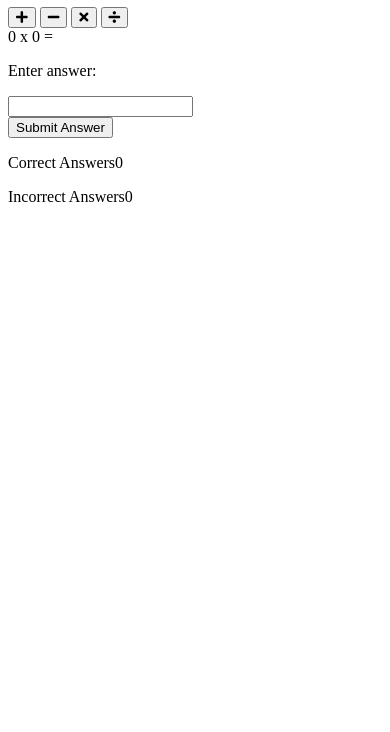
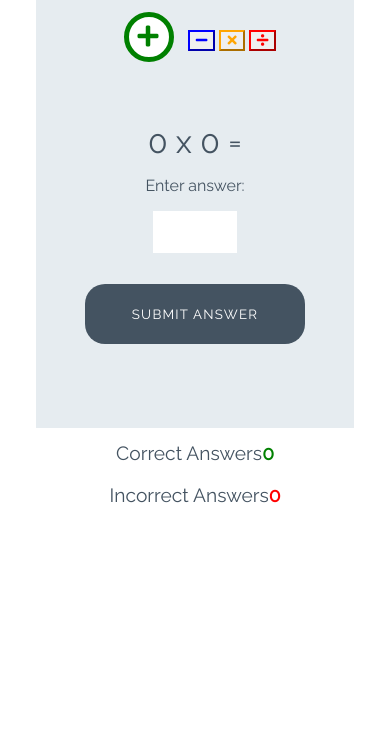
Before and after one commit to AnnickRynne/love-maths, a plain HTML site: page index.html in a window 390 px wide. Shown: the part 112-844 px from the top of the page. Drawn offline with Linux system fonts and the light colour scheme.

Commit message:
Add the css code as provided

```diff
--- a/assets/css/style.css
+++ b/assets/css/style.css
@@ -1,3 +1,244 @@
+/* --------- Global style */
+
 body {
+    background-color: white;
+    font-family: "Raleway", sans-serif;
+    color: #445361;
+    text-align: center;
+}
+
+/* --------- Heading */
+
+.heading {
+    text-align: center;
+    font-size: 2.5rem;
+}
+
+.logo {
+    height: 40px;
+    padding-right: 5px;
+}
+
+/* --------- Game layout */
+
+.game-area {
+    background-color: #E6ECF0;
+    box-sizing: border-box;
+    width: 85%;
+    height: 65vh;
+    max-height: 450px;
+    max-width: 830px;
+    margin-left: auto;
+    margin-right: auto;
+    padding: 1%;
+}
+
+.question-area {
+    width: 50%;
+    font-size: 2rem;
+    margin: auto;
+    padding: 50px 0;
+}
+
+.question-area span {
+    padding: 0 15px;
+}
+
+.score-area {
+    margin: 5px auto;
+    width: 60%;
+    font-size: 1.2rem;
+}
+
+.controls-area {
+    width: 85%;
+    margin: 30px auto;
+}
+
+#score {
+    color: green;
+    font-weight: bold;
+}
+
+#incorrect {
+    color: red;
+    font-weight: bold;
+}
+
+.answer-message {
+    display: none;
+    font-size: 1rem;
+}
+
+#answer-box {
+    border: none;
+    color: #445361;
+    display: inline-block;
+    height: 40px;
+    width: 80px;
+    font-size: 1.2rem;
+}
+
+.scores {
+    display: inline-block;
+    padding: 25px;
+}
+
+/* --------- Buttons */
+
+.btn {
+    width: 220px;
+    height: 60px;
+    font-family: "Raleway", sans-serif;
+    text-transform: uppercase;
+    letter-spacing: 1.2px;
+    color: white;
+}
+
+.btn:focus {
+    outline: none;
+}
+
+.btn--big {
+    padding-top: 10px;
+    border-radius: 50%;
+    background-color: white;
+    border: 10px solid;
+    width: 100px;
+    height: 100px;
+    font-size: 3.2rem;
+    margin: 0 30px;
+    transition: all 0.5s;
+}
+
+.btn--blue {
+    border-color: blue;
+    color: blue;
+}
+
+.btn--blue:active,
+.btn--blue:hover {
+    background-color: darkblue;
+    color: white;
+}
+
+.btn--orange {
+    border-color: orange;
+    color: orange;
+}
+
+.btn--orange:active,
+.btn--orange:hover {
+    background-color: darkorange;
+    color: white;
+}
+
+.btn--red {
+    border-color: red;
+    color: red;
+}
+
+.btn--red:active,
+.btn--red:hover {
+    background-color: darkred;
+    color: white;
+}
+
+.btn--green {
+    border-color: green;
+    color: green;
+}
+
+.btn--green:active,
+.btn--green:hover {
+    background-color: darkgreen;
+    color: white;
+}
+
+.btn--gray {
+    margin-top: 25px;
+    background-color: #445361;
+    border: 1px transparent;
+    border-radius: 20px;
+}
+
+.btn--gray:active,
+.btn--gray:hover {
+    background-color: #0d1013;
+}
+
+/* --------- Media queries */
+
+@media (max-width: 414px) {
+    .controls-area {
+        width: 100%;
+    }
+
+    .btn--big {
+        margin: 0 10px;
+        padding: 5px;
+        border: 5px solid;
+        width: 50px;
+        height: 50px;
+        font-size: 1.5rem;
+    }
+
+    .btn--big::after {
+        font-size: 0.6rem;
+        left: -0.7rem;
+    }
+
+    .question-area {
+        padding: 10% 0;
+        width: 100%;
+    }
+
+    .question-area span {
+        padding: 0;
+    }
+
+    .answer-message {
+        display: block;
+    }
+
+    #answer-box {
+        display: block;
+        margin: 0 auto;
+    }
+    .btn--gray {
+        margin-top: 0;
+    }
+
+    .score-area {
+        width: 100%;
+    }
+
+    .scores {
+        margin: 0.5em auto;
+        display: block;
+        padding: 5px;
+    }
+
+    .heading {
+        font-size: 2rem;
+    }
+}
+
+@media (max-width: 320px) {
+    .game-area {
+        height: 70vh;
+    }
+
+    .controls-area {
+        width: 75%;
+        margin: 10px auto;
+    }
+
+    .btn--big {
+        margin: 10px 10px;
+    }
+    .question-area {
+        padding: 10px 0;
+    }
 
 }
```
